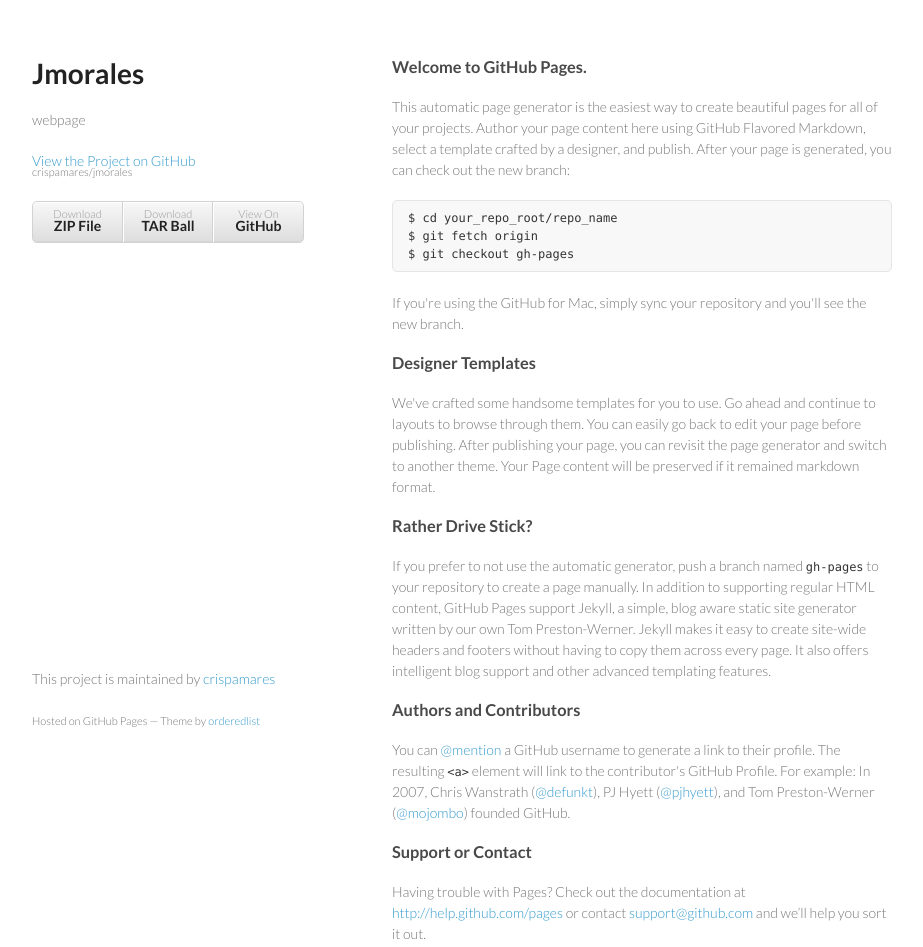
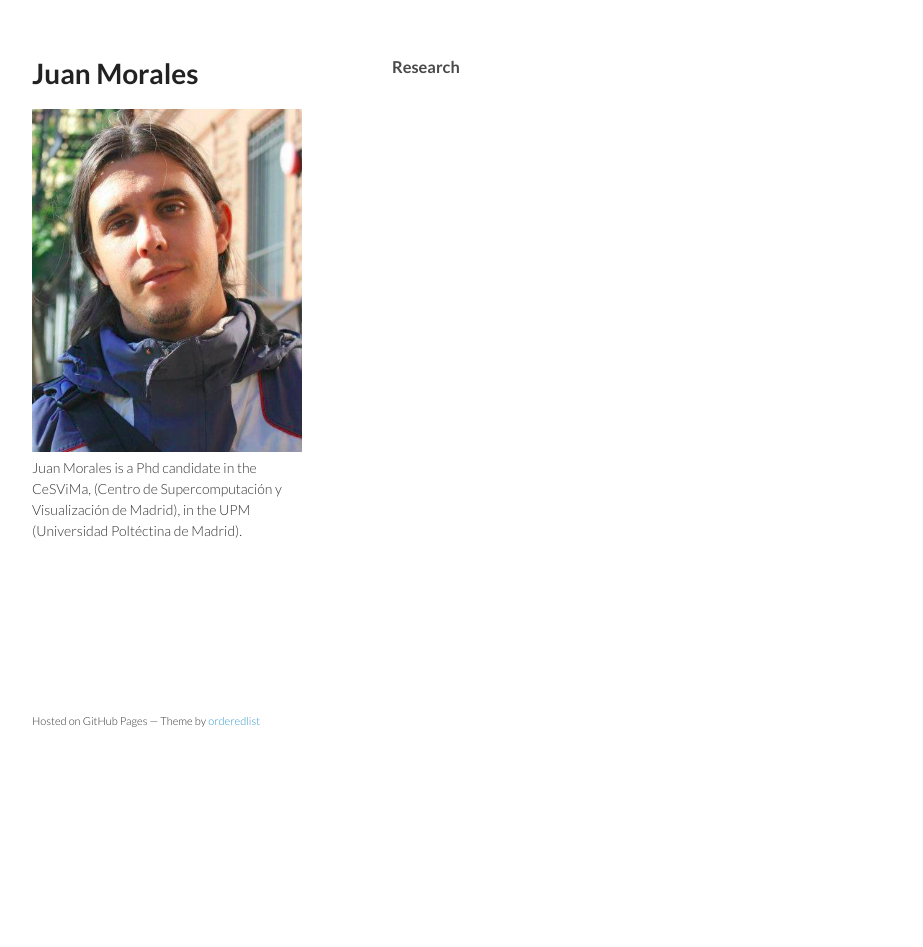
Before and after one commit to crispamares/jmorales, a plain HTML site: page index.html in a window 1280 px wide. Shown: the whole page, without its empty margins (178-1101 px from the left). After the commit the page ends 800 px from the top, so only its background shows below. Drawn offline with Linux system fonts and the light colour scheme.

Commit message:
modified:   index.html 	new file:   media/me.png 	modified:   stylesheets/styles.css

```diff
--- a/index.html
+++ b/index.html
@@ -15,45 +15,15 @@
   <body>
     <div class="wrapper">
       <header>
-        <h1>Jmorales</h1>
-        <p>webpage</p>
-        <p class="view"><a href="https://github.com/crispamares/jmorales">View the Project on GitHub <small>crispamares/jmorales</small></a></p>
-        <ul>
-          <li><a href="https://github.com/crispamares/jmorales/zipball/master">Download <strong>ZIP File</strong></a></li>
-          <li><a href="https://github.com/crispamares/jmorales/tarball/master">Download <strong>TAR Ball</strong></a></li>
-          <li><a href="https://github.com/crispamares/jmorales">View On <strong>GitHub</strong></a></li>
-        </ul>
+        <h1>Juan Morales</h1>
+	<img src="media/me.png"/>
+        <p>Juan Morales is a Phd candidate in the CeSViMa, (Centro de Supercomputación y Visualización de Madrid), in the UPM (Universidad Poltéctina de Madrid). </p>
       </header>
       <section>
-        <h3>Welcome to GitHub Pages.</h3>
+        <h3>Research</h3>
 
-<p>This automatic page generator is the easiest way to create beautiful pages for all of your projects. Author your page content here using GitHub Flavored Markdown, select a template crafted by a designer, and publish. After your page is generated, you can check out the new branch:</p>
-
-<pre><code>$ cd your_repo_root/repo_name
-$ git fetch origin
-$ git checkout gh-pages
-</code></pre>
-
-<p>If you're using the GitHub for Mac, simply sync your repository and you'll see the new branch.</p>
-
-<h3>Designer Templates</h3>
-
-<p>We've crafted some handsome templates for you to use. Go ahead and continue to layouts to browse through them. You can easily go back to edit your page before publishing. After publishing your page, you can revisit the page generator and switch to another theme. Your Page content will be preserved if it remained markdown format.</p>
-
-<h3>Rather Drive Stick?</h3>
-
-<p>If you prefer to not use the automatic generator, push a branch named <code>gh-pages</code> to your repository to create a page manually. In addition to supporting regular HTML content, GitHub Pages support Jekyll, a simple, blog aware static site generator written by our own Tom Preston-Werner. Jekyll makes it easy to create site-wide headers and footers without having to copy them across every page. It also offers intelligent blog support and other advanced templating features.</p>
-
-<h3>Authors and Contributors</h3>
-
-<p>You can <a href="https://github.com/blog/821" class="user-mention">@mention</a> a GitHub username to generate a link to their profile. The resulting <code>&lt;a&gt;</code> element will link to the contributor's GitHub Profile. For example: In 2007, Chris Wanstrath (<a href="https://github.com/defunkt" class="user-mention">@defunkt</a>), PJ Hyett (<a href="https://github.com/pjhyett" class="user-mention">@pjhyett</a>), and Tom Preston-Werner (<a href="https://github.com/mojombo" class="user-mention">@mojombo</a>) founded GitHub.</p>
-
-<h3>Support or Contact</h3>
-
-<p>Having trouble with Pages? Check out the documentation at <a href="http://help.github.com/pages">http://help.github.com/pages</a> or contact <a href="mailto:support@github.com">support@github.com</a> and we’ll help you sort it out.</p>
       </section>
       <footer>
-        <p>This project is maintained by <a href="https://github.com/crispamares">crispamares</a></p>
         <p><small>Hosted on GitHub Pages &mdash; Theme by <a href="https://github.com/orderedlist">orderedlist</a></small></p>
       </footer>
     </div>
--- a/stylesheets/styles.css
+++ b/stylesheets/styles.css
@@ -3,7 +3,7 @@
 body {
   padding:50px;
   font:14px/1.5 Lato, "Helvetica Neue", Helvetica, Arial, sans-serif;
-  color:#777;
+  color:#333;
   font-weight:300;
 }
 
```
Also changed, not shown: media/me.png (added).
